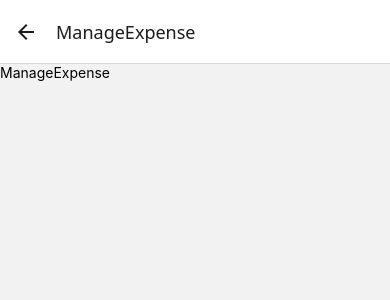
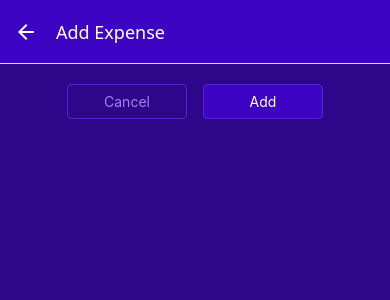
Before and after one commit to Merenylmz/ExpenseTrackerApp, a React Native app: screen /ManageExpense in a window 390 px wide. Shown: the top 300 px of the page. Built offline with nearby package versions, Linux system fonts and the light colour scheme.

Commit message:
reduxAndAddOrEditScreen

```diff
--- a/App.js
+++ b/App.js
@@ -1,5 +1,5 @@
 import { createBottomTabNavigator } from '@react-navigation/bottom-tabs';
-import { NavigationContainer } from '@react-navigation/native';
+import { NavigationContainer, useNavigation } from '@react-navigation/native';
 import { createStackNavigator } from '@react-navigation/stack';
 import { StatusBar } from 'expo-status-bar';
 import { StyleSheet, Text, View } from 'react-native';
@@ -9,13 +9,17 @@ import AllExpense from "./screens/AllExpense";
 import GlobalStyles from "./constants/styles";
 import {Ionicons} from "@expo/vector-icons";
 import IconButton from './components/UI/IconButton';
+import { Provider } from 'react-redux';
+import store from './store/store';
 
 const Stack = createStackNavigator();
 const BottomTabs = createBottomTabNavigator();
 
 const ExpensesOverview = () =>{
+  const navigation = useNavigation();
+
   const addExpenseButtonHandler = () =>{
-
+    navigation.navigate("ManageExpense");
   }
 
   return (
@@ -42,16 +46,22 @@ const ExpensesOverview = () =>{
 
 export default function App() {
   return (
-    <>
+    <Provider store={store}>
       <NavigationContainer>
         <Stack.Navigator>
           <Stack.Screen name='ExpensesOverview' component={ExpensesOverview} options={{
             headerShown: false,
           }}/>
-          <Stack.Screen name='ManageExpense' component={ManageExpense}/>
+          <Stack.Screen name='ManageExpense' component={ManageExpense} options={{
+            presentation: "modal",
+            headerStyle: {backgroundColor: GlobalStyles.colors.primary500},
+            headerTintColor: "#fff",
+            cardStyle: {backgroundColor: GlobalStyles.colors.primary700}
+
+          }}/>
         </Stack.Navigator>
       </NavigationContainer>
       <StatusBar style="light" />
-    </>
+    </Provider>
   );
 }
--- a/components/ExpenseOutput/ExpenseItem.js
+++ b/components/ExpenseOutput/ExpenseItem.js
@@ -1,13 +1,17 @@
 import { Pressable, StyleSheet, Text, View } from "react-native";
 import React from "react";
 import GlobalStyles from "../../constants/styles";
+import { useNavigation } from "@react-navigation/native";
 
 const ExpenseItem = ({data}) => {
+    const navigation = useNavigation();
   return (
     <View>
         {
             data &&
-            <Pressable>
+            <Pressable onPress={()=>{navigation.navigate("ManageExpense", {
+                expenseId: data.id
+            })}}>
                 <View style={styles.container}>
                     <View>
                         <Text style={[styles.textBase, styles.description]}>{data.description}</Text>
--- a/components/ExpenseOutput/ExpenseList.js
+++ b/components/ExpenseOutput/ExpenseList.js
@@ -5,9 +5,7 @@ import ExpenseItem from "./ExpenseItem";
 const ExpenseList = ({expenses}) => {
   return (
     <View>
-        <FlatList data={expenses} renderItem={({item})=><ExpenseItem data={item}/>} keyExtractor={(item)=>{
-            return item && item.id
-        }}/>
+        <FlatList data={expenses} renderItem={({item})=><ExpenseItem data={item}/>} keyExtractor={(item, index)=>index.toString() }/>
     </View>
   );
 };
--- /dev/null
+++ b/components/UI/CustomButton.js
@@ -0,0 +1,44 @@
+import { Pressable, StyleSheet, Text, View } from "react-native";
+import React from "react";
+import GlobalStyles from "../../constants/styles";
+
+const CustomButton = ({children, onPress, mode}) => {
+  return (
+    <View>
+        <Pressable onPress={onPress} style={({pressed})=> pressed ? styles.pressed : {}}>
+            <View style={[styles.button, mode == "flat" && styles.flat]}>
+                <Text style={[styles.buttonText, mode == "flat" && styles.flatText]}>{children}</Text>
+            </View>
+        </Pressable>
+    </View>
+  );
+};
+
+export default CustomButton;
+
+const styles = StyleSheet.create({
+    button: {
+        minWidth: 120,
+        marginHorizontal: 8,
+        borderRadius: 4,
+        padding: 8,
+        backgroundColor: GlobalStyles.colors.primary500,
+        borderWidth: 1,
+        borderColor: GlobalStyles.colors.primary400
+    },
+    buttonText: {
+        color: "#fff",
+        textAlign: "center"
+    },
+    flat: {
+        backgroundColor: "transparent"
+    },
+    flatText: {
+        color: GlobalStyles.colors.primary200,
+    },
+    pressed: {
+        backgroundColor: GlobalStyles.colors.primary100,
+        opacity: .75,
+        borderRadius: 4
+    }
+});
--- a/package.json
+++ b/package.json
@@ -13,12 +13,14 @@
     "@react-navigation/native": "^7.1.17",
     "@react-navigation/native-stack": "^7.3.25",
     "@react-navigation/stack": "^7.4.7",
+    "@reduxjs/toolkit": "^2.8.2",
     "expo": "~53.0.20",
     "expo-status-bar": "~2.2.3",
     "react": "19.0.0",
     "react-native": "0.79.5",
     "react-native-safe-area-context": "5.4.0",
-    "react-native-screens": "~4.11.1"
+    "react-native-screens": "~4.11.1",
+    "react-redux": "^9.2.0"
   },
   "devDependencies": {
     "@babel/core": "^7.20.0"
--- a/screens/ManageExpense.js
+++ b/screens/ManageExpense.js
@@ -1,14 +1,58 @@
 import { StyleSheet, Text, View } from "react-native";
-import React from "react";
+import React, { useLayoutEffect } from "react";
+import IconButton from "../components/UI/IconButton";
+import GlobalStyles from "../constants/styles";
+import CustomButton from "../components/UI/CustomButton";
+import { useNavigation } from "@react-navigation/native";
 
-const ManageExpense = () => {
+const ManageExpense = ({route, navigation}) => {
+  const expenseId = route.params?.expenseId;
+  const isEditing = !!expenseId;
+
+  useLayoutEffect(()=>{
+    navigation.setOptions({
+      title: isEditing ? "Edit Expense" : "Add Expense"
+    });
+  }, [navigation, isEditing]);
+
+  const deleteButtonHandler = () =>{
+    navigation.goBack()
+  }
+
+  const editOrAddOperationButtonHandler = () =>{
+    navigation.goBack()
+  }
+
   return (
     <View>
-      <Text>ManageExpense</Text>
+      <View style={styles.buttonsContainer}>
+        <CustomButton onPress={()=>navigation.goBack()} mode={"flat"}>Cancel</CustomButton>
+        <CustomButton onPress={editOrAddOperationButtonHandler}>{isEditing ? "Edit" : "Add"}</CustomButton>
+      </View>
+      {
+        isEditing && <View style={styles.deleteContainer}>
+          <IconButton name={"trash"} color={GlobalStyles.colors.error500} size={36} onPress={deleteButtonHandler}/>
+        </View>
+      }
     </View>
   );
 };
 
 export default ManageExpense;
 
-const styles = StyleSheet.create({});
+const styles = StyleSheet.create({
+  buttonsContainer: {
+    flexDirection: "row",
+    alignItems: "center",
+    justifyContent: "center",
+    marginVertical: 20
+  },
+  deleteContainer: {
+    justifyContent: "center",
+    alignItems: "center",
+    borderTopColor: GlobalStyles.colors.error50,
+    borderTopWidth: 1,
+    marginVertical: 15,
+    marginHorizontal: 25
+  }
+});
--- /dev/null
+++ b/store/store.js
@@ -0,0 +1,10 @@
+const { configureStore } = require("@reduxjs/toolkit");
+
+
+const store = configureStore({
+    reducer: {
+
+    }
+});
+
+export default store;
```
Also changed, not shown: store/slices/expenses.js (added, +12 -0 lines), 1 other file (tests, documents, lock files or other folders).
